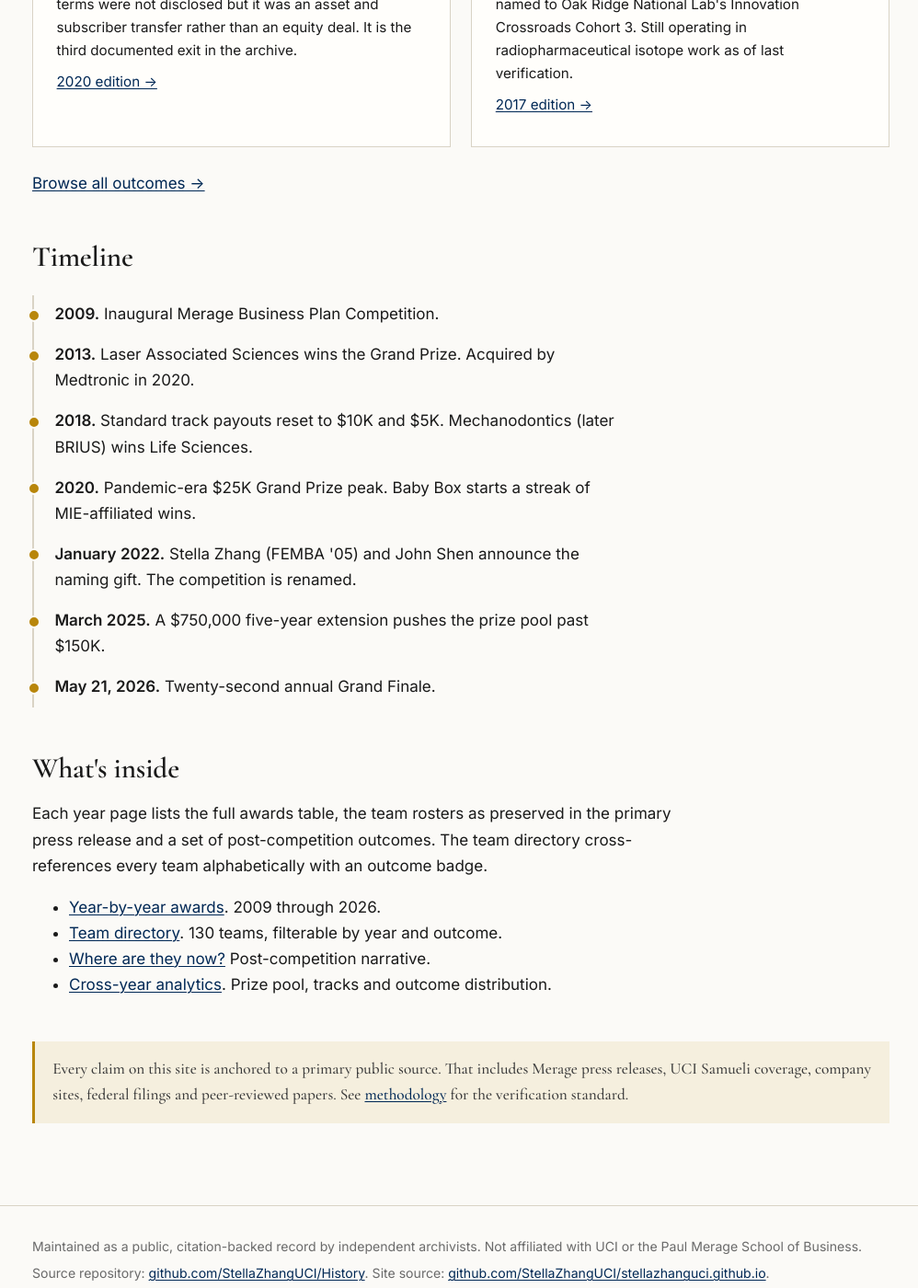
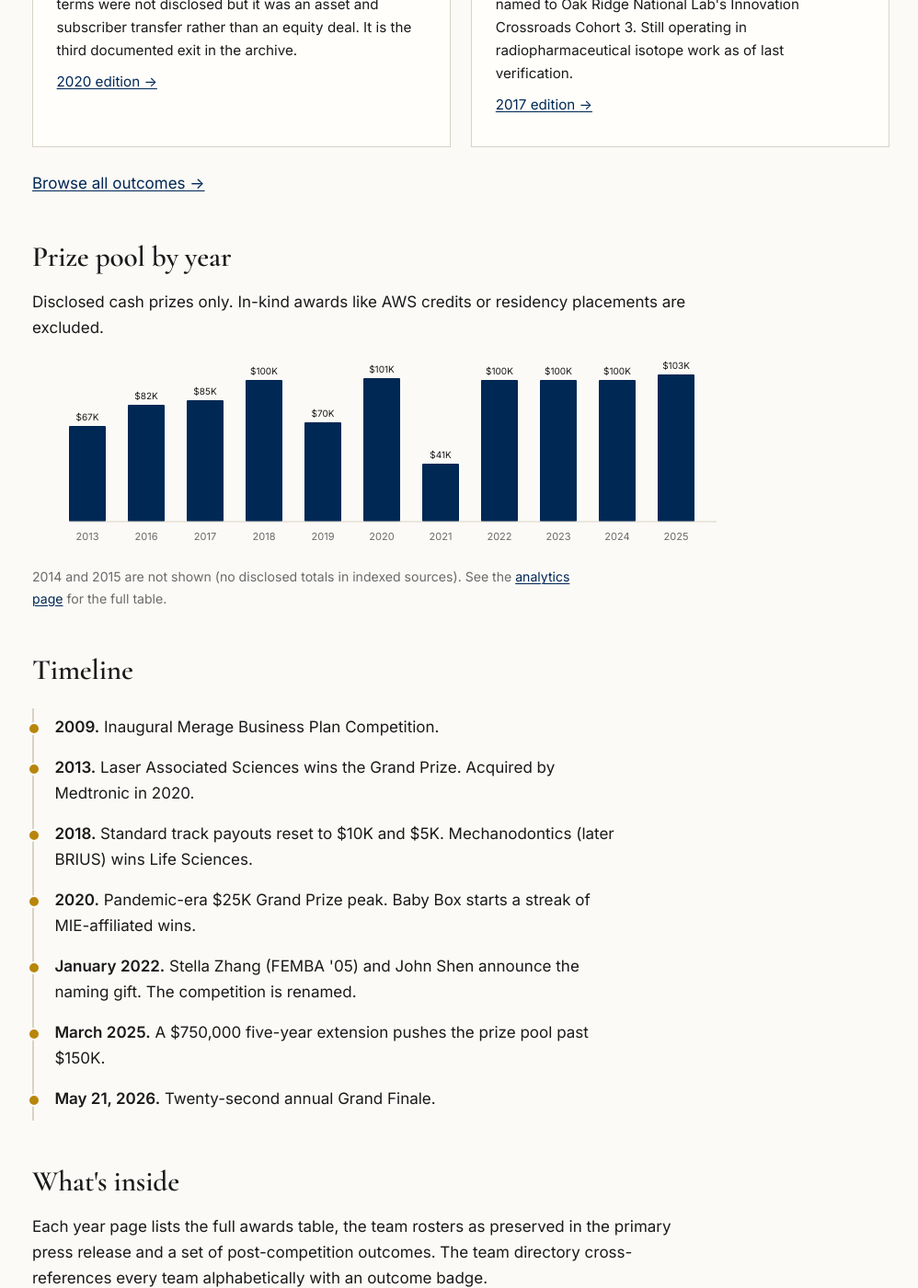
Before and after one commit to StellaZhangUCI/stellazhanguci.github.io, a Jekyll site: the page built from index.html, in a window 1280 px wide and 1400 px high, scrolled down 2410 px. Shown: the whole window at 92% size, without its empty margins (139-1137 px from the left). Built offline with Jekyll 4.4.1, drawn with Linux system fonts in a browser that asks for light colours; some of the changed text lies outside the part shown.

Commit message:
landing: prize-pool SVG chart + full discovery list

```diff
--- a/index.html
+++ b/index.html
@@ -98,6 +98,29 @@ title: Overview
 </section>
 
 <section class="section">
+  <h2>Prize pool by year</h2>
+  <p>Disclosed cash prizes only. In-kind awards like AWS credits or residency placements are excluded.</p>
+  {% assign totals = site.data.nvc.cross_year_notes.disclosed_cash_totals_by_year_usd %}
+  {% assign years = "2013,2016,2017,2018,2019,2020,2021,2022,2023,2024,2025" | split: "," %}
+  {% assign maxv = 103500 %}
+  <div style="overflow-x:auto;">
+    <svg viewBox="0 0 760 220" role="img" aria-label="Disclosed cash prizes by year, 2013 to 2025." style="width:100%; max-width:760px; height:auto; font-family: var(--sans);">
+      {% for y in years %}
+        {% assign v = totals[y] %}
+        {% assign h = v | times: 160 | divided_by: maxv %}
+        {% assign x = forloop.index0 | times: 64 | plus: 40 %}
+        {% assign barY = 180 | minus: h %}
+        <rect x="{{ x }}" y="{{ barY }}" width="40" height="{{ h }}" fill="#002855" rx="1"></rect>
+        <text x="{{ x | plus: 20 }}" y="200" text-anchor="middle" font-size="11" fill="#6a6a6a">{{ y }}</text>
+        <text x="{{ x | plus: 20 }}" y="{{ barY | minus: 6 }}" text-anchor="middle" font-size="10" fill="#1a1a1a">${{ v | divided_by: 1000 }}K</text>
+      {% endfor %}
+      <line x1="40" y1="180" x2="744" y2="180" stroke="#d9d3c5" stroke-width="1"></line>
+    </svg>
+  </div>
+  <p style="font-size:0.88rem; color: var(--ink-muted);">2014 and 2015 are not shown (no disclosed totals in indexed sources). See the <a href="{{ '/analytics/' | relative_url }}">analytics page</a> for the full table.</p>
+</section>
+
+<section class="section">
   <h2>Timeline</h2>
   <ol class="timeline">
     <li><strong>2009.</strong> Inaugural Merage Business Plan Competition.</li>
@@ -116,8 +139,12 @@ title: Overview
   <ul>
     <li><a href="{{ '/years/' | relative_url }}">Year-by-year awards</a>. 2009 through 2026.</li>
     <li><a href="{{ '/teams/' | relative_url }}">Team directory</a>. 130 teams, filterable by year and outcome.</li>
+    <li><a href="{{ '/founders/' | relative_url }}">Founders</a>. Ten individual trajectories worth following.</li>
+    <li><a href="{{ '/tracks/' | relative_url }}">Tracks</a>. The five standard tracks plus specialty awards.</li>
     <li><a href="{{ '/outcomes/' | relative_url }}">Where are they now?</a> Post-competition narrative.</li>
     <li><a href="{{ '/analytics/' | relative_url }}">Cross-year analytics</a>. Prize pool, tracks and outcome distribution.</li>
+    <li><a href="{{ '/sponsors/' | relative_url }}">Sponsors and people</a>. Named sponsors and program staff.</li>
+    <li><a href="{{ '/bibliography/' | relative_url }}">Bibliography</a>. Every cited source in one place.</li>
   </ul>
 </section>
 
```
